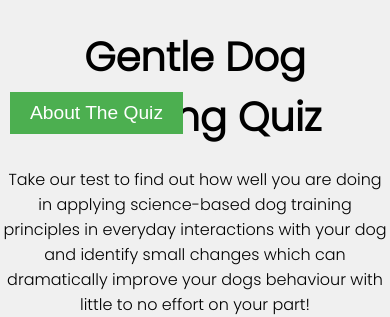
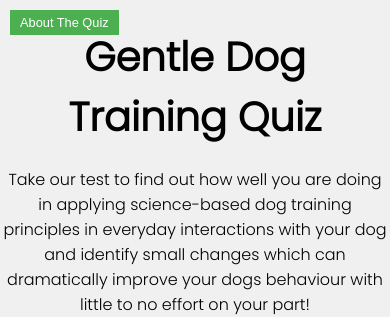
Before and after one commit to Gentle-Programmer/CI-Project-Dog-Training-Quiz, a plain HTML site: page index.html in a window 390 px wide. Shown: the top 317 px of the page. Drawn offline with Linux system fonts and the light colour scheme.

Commit message:
shrink infobtn below 860px

```diff
--- a/assets/css/style.css
+++ b/assets/css/style.css
@@ -169,8 +169,17 @@ body {
         margin: 5px 0;
     }
     .info-btn {
-        top: 92px;
+        font-size: .8rem;
+        padding: 5px 10px;
     }
+}
+
+@media screen and (max-width: 860px) {
+    .info-btn {
+        font-size: .8rem;
+        padding: 5px 10px;
+    }
+
 }
 
 @media screen and (min-width: 551px) {
```
